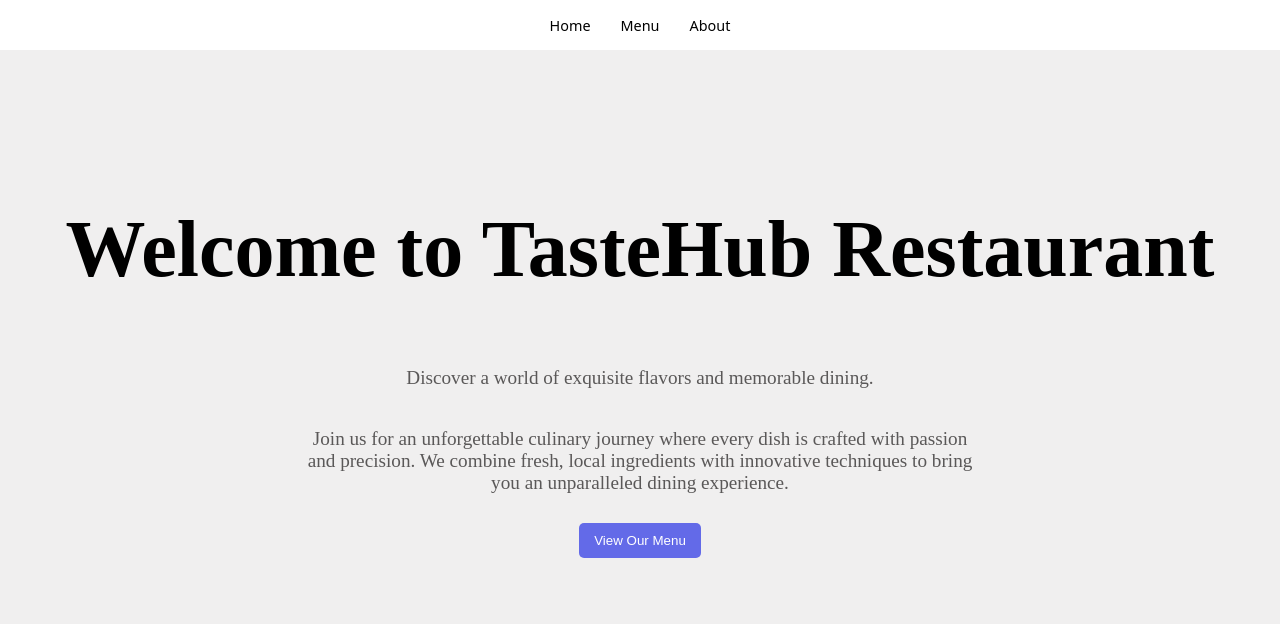
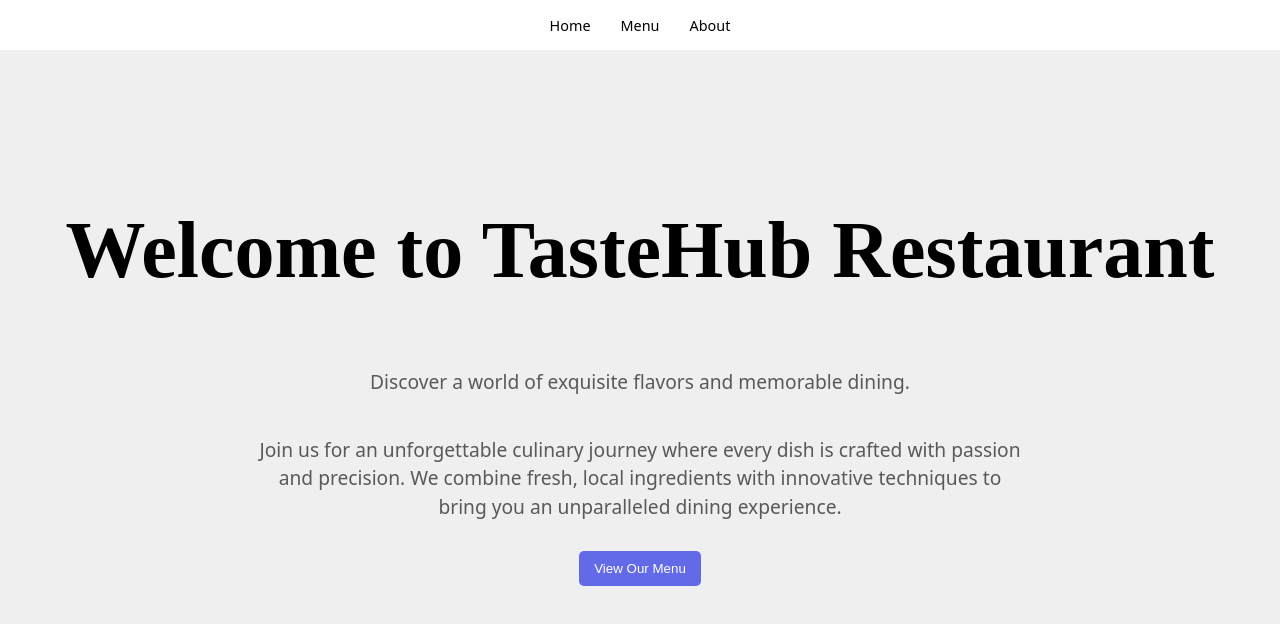
Before and after one commit to thejas2246/restaurant-page, a website built with webpack: page src/template.html in a window 1280 px wide. Built offline with nearby package versions, Linux system fonts and the light colour scheme.

Commit message:
Adjust line height

```diff
--- a/src/styles.css
+++ b/src/styles.css
@@ -10,6 +10,7 @@ body{
     height: 100vh;
     display: flex;
     flex-direction: column;
+    line-height: 1.5;
 }
 
 header{
@@ -50,6 +51,7 @@ nav{
 }
 .home-page-heading{
     font-size: 5rem;
+    line-height: 1.15;
 }
 
 .para{
@@ -57,6 +59,7 @@ nav{
     font-size: 1.2rem;
     width: min(60%,70ch);
     color: var(--light-grey);
+    font-family: system-ui, -apple-system, BlinkMacSystemFont, 'Segoe UI', Roboto, Oxygen, Ubuntu, Cantarell, 'Open Sans', 'Helvetica Neue', sans-serif;
 }
 .visit-menu-button{
     margin-top: 10px;
```
